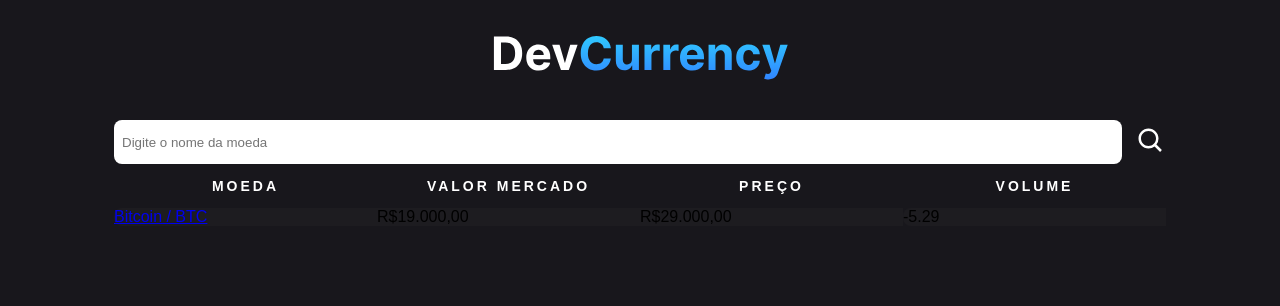
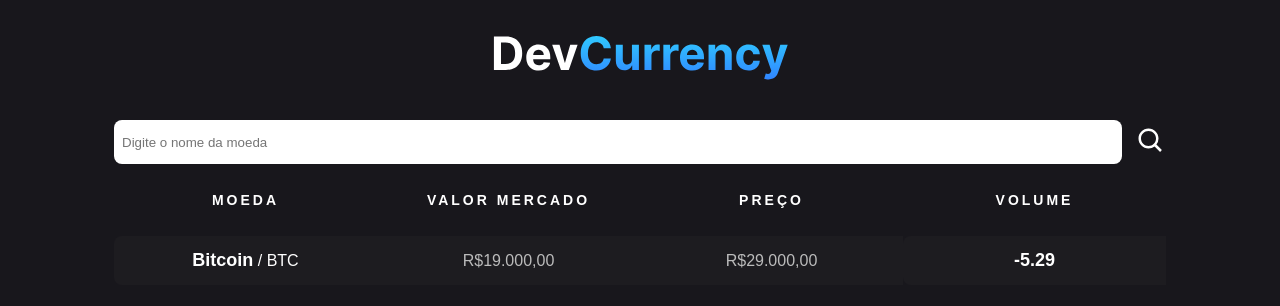
Before and after one commit to gabrielgamboa/crypto, a React (Vite) app: page / in a window 1280 px wide. Shown: the top 306 px of the page. Built offline with nearby package versions, Linux system fonts and the light colour scheme.

Commit message:
feat: apply style on currency table

```diff
--- a/src/pages/home/home.module.css
+++ b/src/pages/home/home.module.css
@@ -51,3 +51,29 @@
     color: #fff;
     text-transform: uppercase;
 }
+
+table th,
+table td {
+    padding: 14px;
+    text-align: center;
+}
+
+.tdLabel span {
+    font-size: 18px;
+    font-weight: bold;
+    color: #FFF
+}
+
+.tdLabel {
+    color: #BBB;
+}
+
+.link {
+    text-decoration: none;
+    color: #fff;
+    transition: color 0.5s;
+}
+
+.link:hover {
+    color: #30beff;
+}
--- a/src/pages/home/index.tsx
+++ b/src/pages/home/index.tsx
@@ -24,15 +24,15 @@
         <tbody id='tbody'>
           <tr className={styles.tr}>
             <td className={styles.tdLabel}>
-              <Link to="/detail/btc">
+              <Link className={styles.link} to="/detail/btc">
                 <span>Bitcoin</span> / BTC
               </Link>
             </td>
             <td className={styles.tdLabel}>
-                            R$19.000,00
+              R$19.000,00
             </td>
             <td className={styles.tdLabel}>
-                            R$29.000,00
+              R$29.000,00
             </td>
             <td className={styles.tdLabel}>
               <span>-5.29</span>
```
